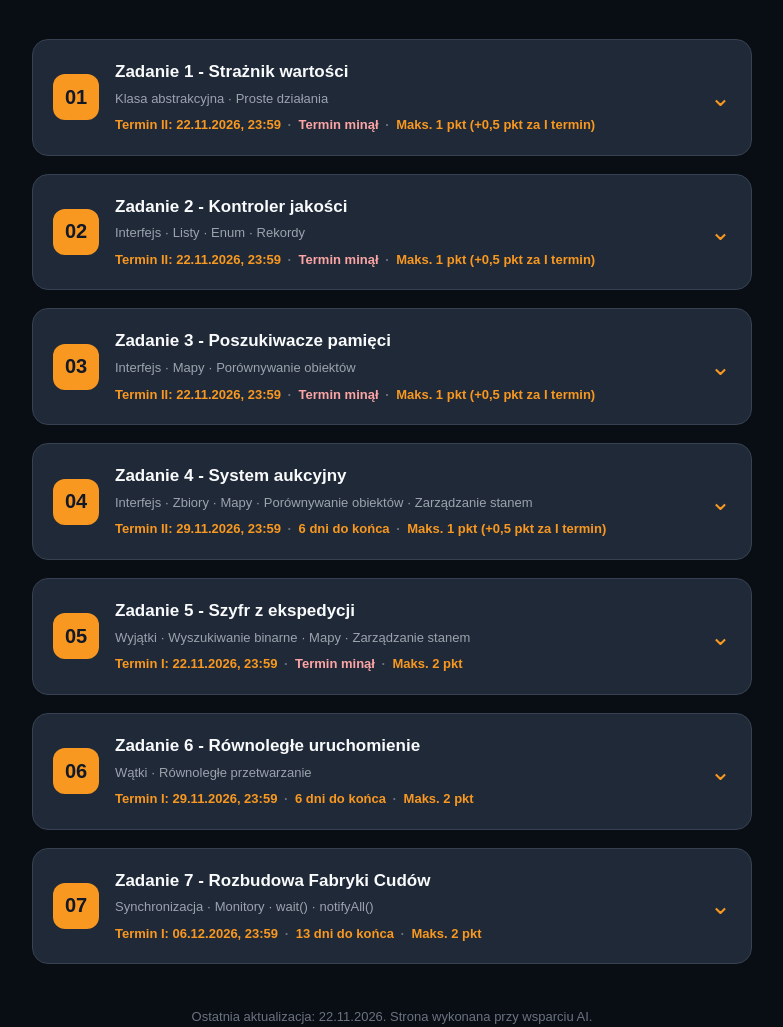
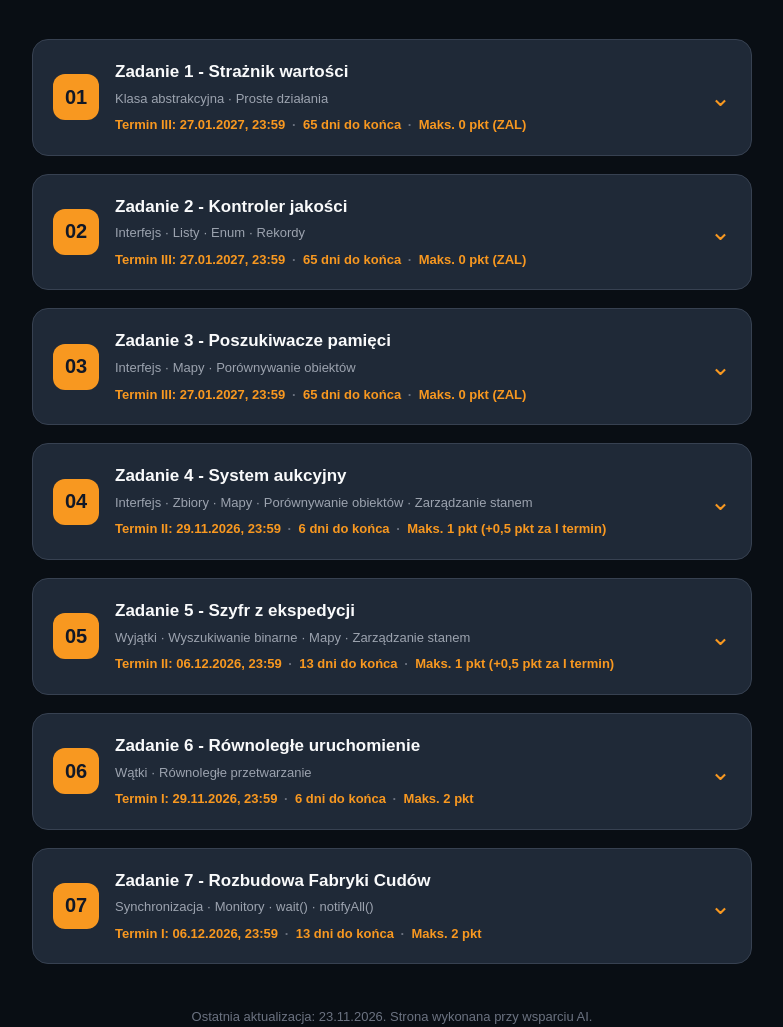
Before and after one commit to js-ivy/js-ivy.github.io, a plain HTML site: page zadania.html in a window 1280 px wide. Shown: the part 597-1624 px from the top of the page, without its empty margins (248-1031 px from the left). Drawn offline with Linux system fonts and the light colour scheme.

Commit message:
Update task dates

```diff
--- a/zadania.html
+++ b/zadania.html
@@ -51,7 +51,7 @@
 
         </div>
 
-        <details class="task-card" data-deadline="2026-11-22T23:59:59">
+        <details class="task-card" data-deadline="2027-01-27T23:59:59">
             <summary class="task-summary">
                 <span class="task-number">01</span>
 
@@ -63,9 +63,9 @@
                     </span>
 
                     <span class="term-time">
-                        Termin II:
-                        <time datetime="2026-11-22T23:59:59">
-                            22.11.2026, 23:59
+                        Termin III:
+                        <time datetime="2027-01-27T23:59:59">
+                            27.01.2027, 23:59
                         </time>
 
                         <span class="deadline-separator">·</span>
@@ -77,7 +77,7 @@
                         <span class="deadline-separator">·</span>
 
                         <span class="task-points">
-                            Maks. 1 pkt (+0,5 pkt za I termin)
+                            Maks. 0 pkt (ZAL)
                         </span>
                     </span>
                 </span>
@@ -387,7 +387,7 @@
             </div>
         </details>
 
-        <details class="task-card" data-deadline="2026-11-22T23:59:59">
+        <details class="task-card" data-deadline="2027-01-27T23:59:59">
             <summary class="task-summary">
                 <span class="task-number">02</span>
 
@@ -399,9 +399,9 @@
                     </span>
 
                     <span class="term-time">
-                        Termin II:
-                        <time datetime="2026-11-22T23:59:59">
-                            22.11.2026, 23:59
+                        Termin III:
+                        <time datetime="2027-01-27T23:59:59">
+                            27.01.2027, 23:59
                         </time>
 
                         <span class="deadline-separator">·</span>
@@ -413,7 +413,7 @@
                         <span class="deadline-separator">·</span>
 
                         <span class="task-points">
-                            Maks. 1 pkt (+0,5 pkt za I termin)
+                            Maks. 0 pkt (ZAL)
                         </span>
                     </span>
                 </span>
@@ -1000,7 +1000,7 @@
             </div>
         </details>
 
-        <details class="task-card" data-deadline="2026-11-22T23:59:59">
+        <details class="task-card" data-deadline="2027-01-27T23:59:59">
             <summary class="task-summary">
                 <span class="task-number">03</span>
 
@@ -1012,9 +1012,9 @@
                     </span>
 
                     <span class="term-time">
-                        Termin II:
-                        <time datetime="2026-11-22T23:59:59">
-                            22.11.2026, 23:59
+                        Termin III:
+                        <time datetime="2027-01-27T23:59:59">
+                            27.01.2027, 23:59
                         </time>
 
                         <span class="deadline-separator">·</span>
@@ -1026,7 +1026,7 @@
                         <span class="deadline-separator">·</span>
 
                         <span class="task-points">
-                            Maks. 1 pkt (+0,5 pkt za I termin)
+                            Maks. 0 pkt (ZAL)
                         </span>
                     </span>
                 </span>
@@ -2698,7 +2698,7 @@
             </div>
         </details>
 
-        <details class="task-card" data-deadline="2026-11-22T23:59:59">
+        <details class="task-card" data-deadline="2026-12-06T23:59:59">
             <summary class="task-summary">
                 <span class="task-number">05</span>
 
@@ -2710,9 +2710,9 @@
                     </span>
 
                     <span class="term-time">
-                        Termin I:
-                        <time datetime="2026-11-22T23:59:59">
-                            22.11.2026, 23:59
+                        Termin II:
+                        <time datetime="2026-12-06T23:59:59">
+                            06.12.2026, 23:59
                         </time>
 
                         <span class="deadline-separator">·</span>
@@ -2724,7 +2724,7 @@
                         <span class="deadline-separator">·</span>
 
                         <span class="task-points">
-                            Maks. 2 pkt
+                            Maks. 1 pkt (+0,5 pkt za I termin)
                         </span>
                     </span>
                 </span>
@@ -3825,7 +3825,7 @@
     </section>
 
     <footer>
-        Ostatnia aktualizacja: 22.11.2026.
+        Ostatnia aktualizacja: 23.11.2026.
         Strona wykonana przy wsparciu AI.
     </footer>
 
```
Also changed, not shown: index.html (+1 -1 lines), kalendarium.html (+1 -1 lines), srodowisko.html (+1 -1 lines), zaliczenie.html (+4 -2 lines).
